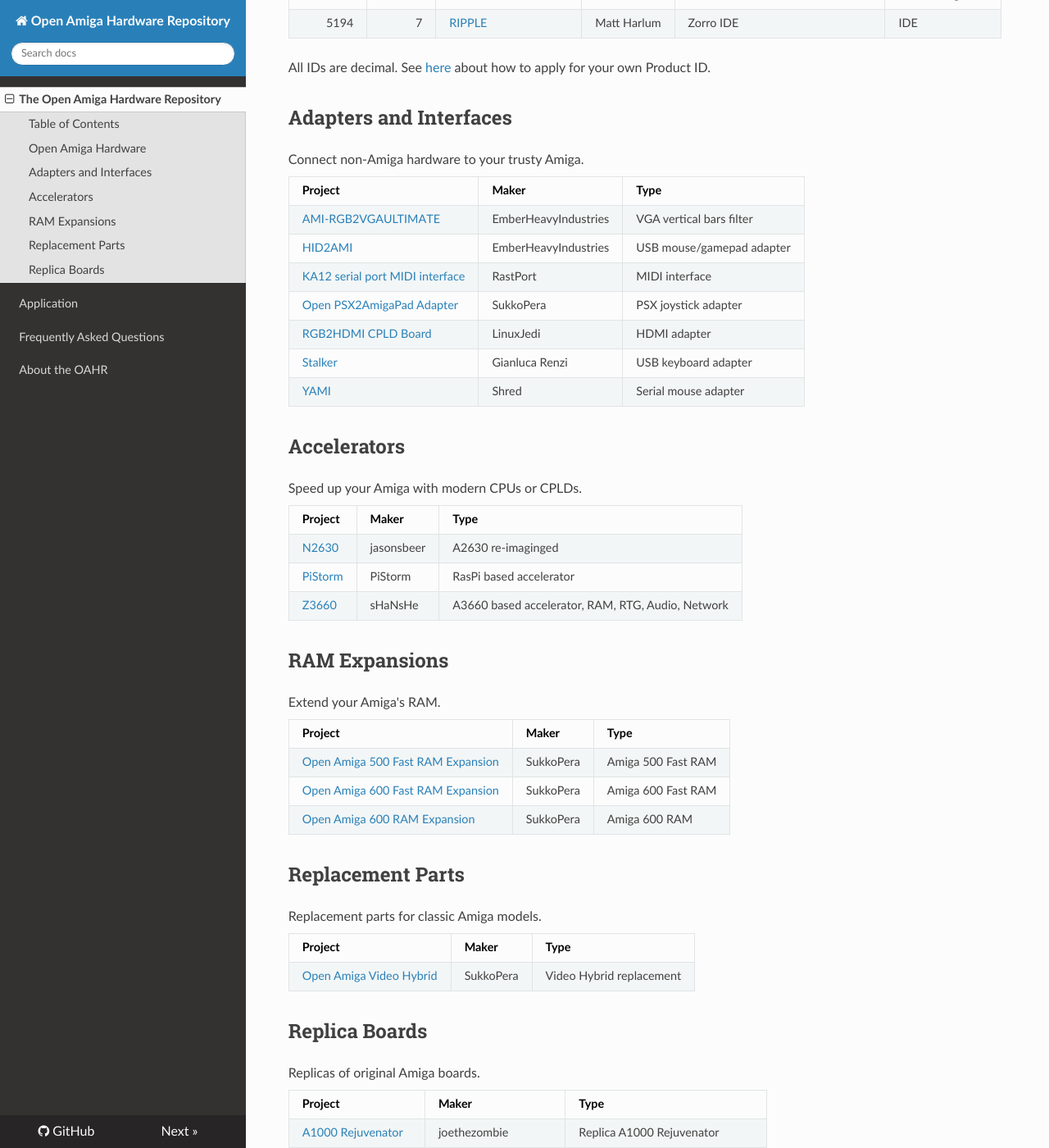
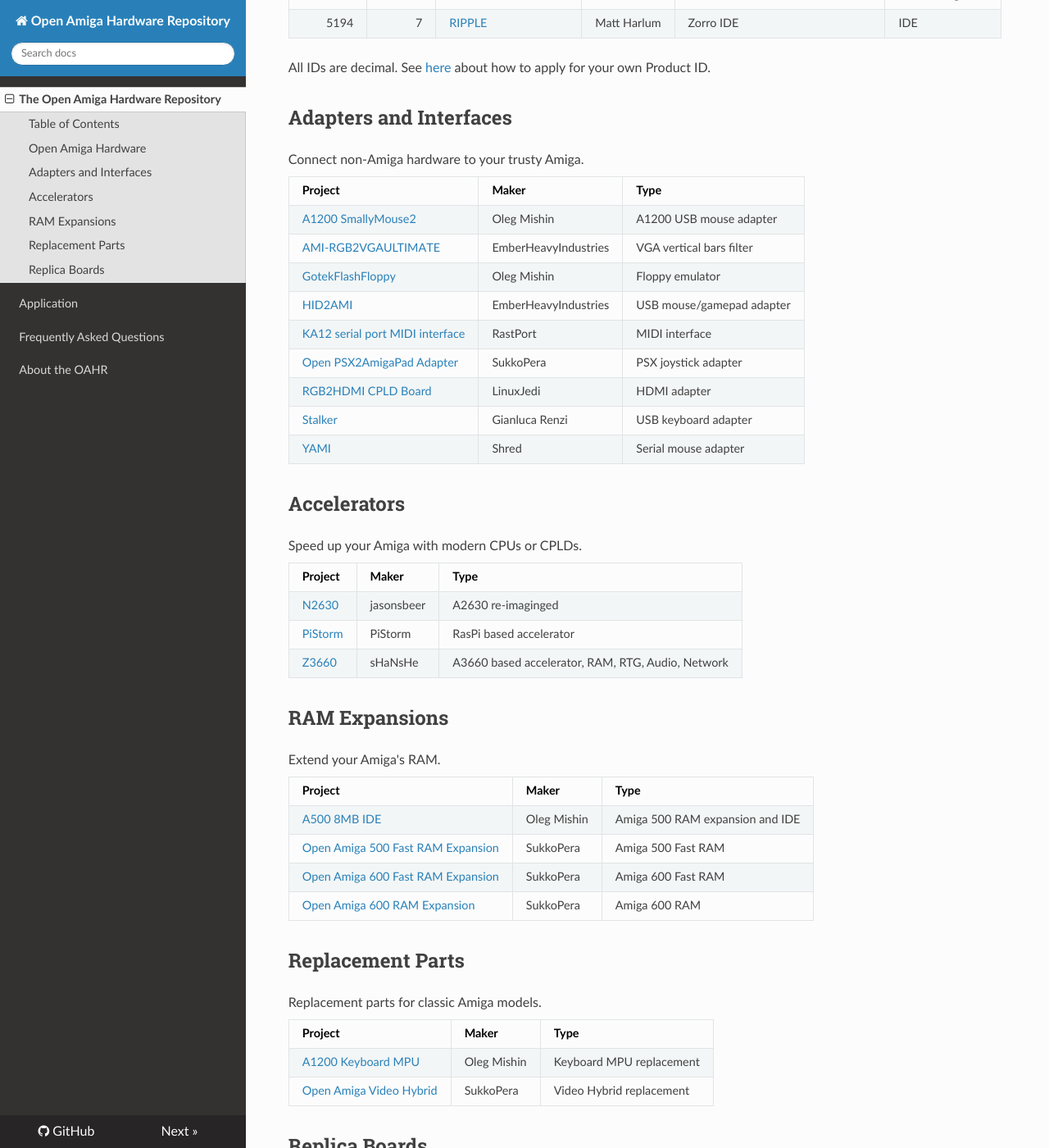
Before and after one commit to oahr/oahr, an MkDocs documentation site: the page built from src/index.md, in a window 1280 px wide and 1400 px high, scrolled down 810 px. Shown: the whole window at 82% size. Built offline with MkDocs 1.6.1, drawn with Linux system fonts in a browser that asks for light colours.

Commit message:
Add projects of Oleg Mishin

```diff
--- a/src/index.md
+++ b/src/index.md
@@ -33,7 +33,9 @@
 
 | Project  | Maker | Type |
 | -------- | ----- | ---- |
+| [A1200 SmallyMouse2](https://github.com/OlegMishin/A1200-SmallyMouse2) | Oleg Mishin | A1200 USB mouse adapter |
 | [AMI-RGB2VGAULTIMATE](https://github.com/EmberHeavyIndustries/AMI-RGB2VGAULTIMATE) | EmberHeavyIndustries | VGA vertical bars filter |
+| [GotekFlashFloppy](https://github.com/OlegMishin/GotekFlashFloppy) | Oleg Mishin | Floppy emulator |
 | [HID2AMI](https://github.com/EmberHeavyIndustries/HID2AMI) | EmberHeavyIndustries | USB mouse/gamepad adapter |
 | [KA12 serial port MIDI interface](https://github.com/grzegorz-kraszewski/rastport/tree/main/ka12) | RastPort | MIDI interface |
 | [Open PSX2AmigaPad Adapter](https://github.com/SukkoPera/OpenPSX2AmigaPadAdapter) | SukkoPera | PSX joystick adapter |
@@ -57,6 +59,7 @@
 
 | Project  | Maker | Type |
 | -------- | ----- | ---- |
+| [A500 8MB IDE](https://github.com/OlegMishin/A500_8MB_ide2) | Oleg Mishin | Amiga 500 RAM expansion and IDE |
 | [Open Amiga 500 Fast RAM Expansion](https://github.com/SukkoPera/OpenAmiga500FastRamExpansion) | SukkoPera | Amiga 500 Fast RAM |
 | [Open Amiga 600 Fast RAM Expansion](https://github.com/SukkoPera/OpenAmiga600FastRamExpansion) | SukkoPera | Amiga 600 Fast RAM |
 | [Open Amiga 600 RAM Expansion](https://github.com/SukkoPera/OpenAmiga600RamExpansion) | SukkoPera | Amiga 600 RAM |
@@ -67,6 +70,7 @@
 
 | Project  | Maker | Type |
 | -------- | ----- | ---- |
+| [A1200 Keyboard MPU](https://github.com/OlegMishin/A1200_keyb_MPU) | Oleg Mishin | Keyboard MPU replacement |
 | [Open Amiga Video Hybrid](https://github.com/SukkoPera/OpenAmigaVideoHybrid) | SukkoPera | Video Hybrid replacement |
 
 ## Replica Boards
```
Also changed, not shown: docs/index.html (+21 -1 lines), docs/search/search_index.json (+1 -1 lines), docs/sitemap.xml (+4 -4 lines), 1 other file.
